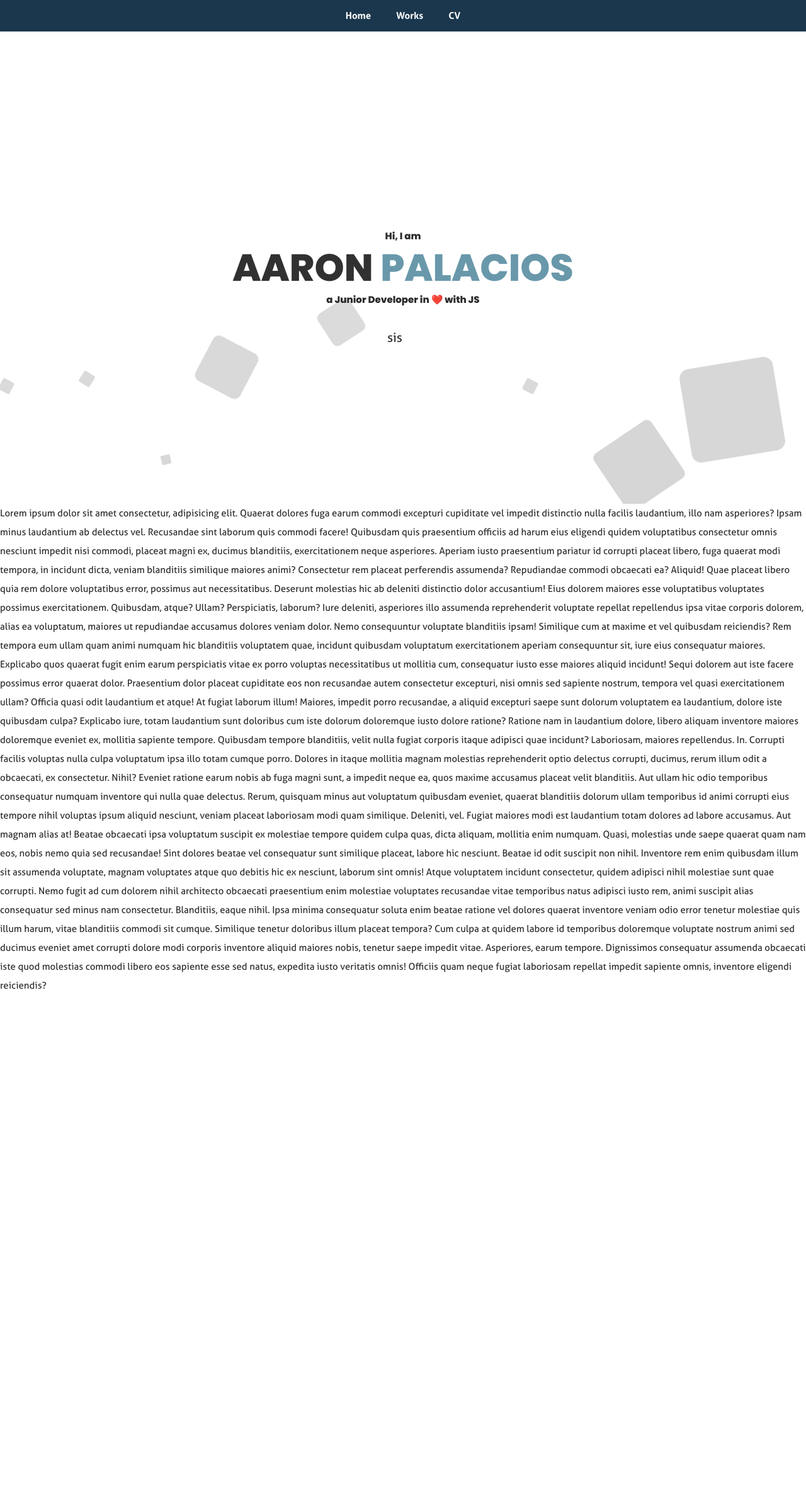
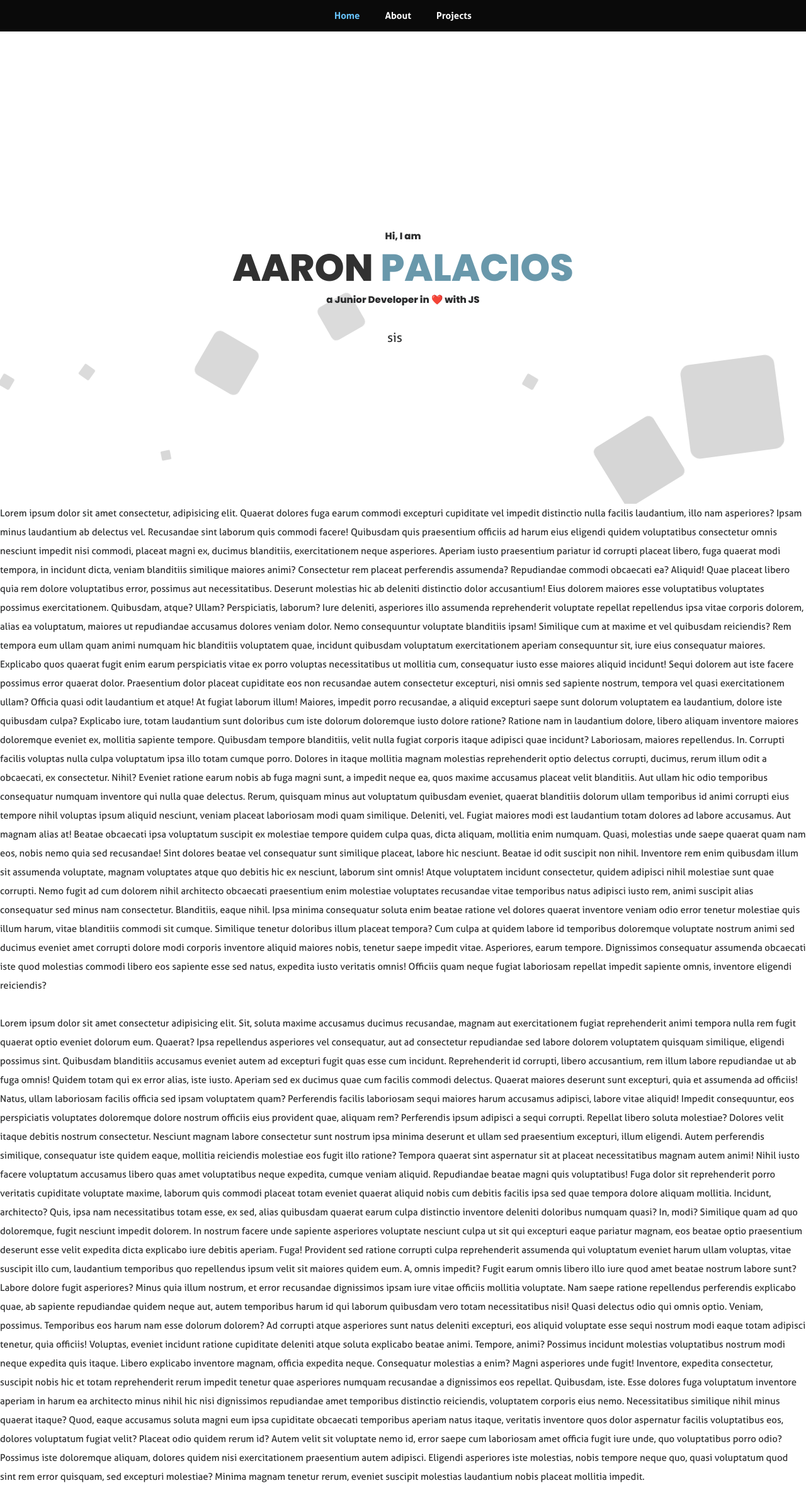
Before and after one commit to apalaciosdev/apalaciosdev-Website, a React (Create React App) app: page / in a window 1280 px wide. Shown: the whole page at 63% size. Before the commit the page ends 1610 px from the top, so only its background shows below. Built offline with nearby package versions, Linux system fonts and the light colour scheme.

Commit message:
2112311422

```diff
--- a/src/App.js
+++ b/src/App.js
@@ -9,7 +9,26 @@ function App() {
       <Navbar/>
       <Header data={data.main}/>
       <About/>
-      <p></p>
+      <p>Lorem ipsum dolor sit amet consectetur adipisicing elit. Sit, soluta maxime accusamus ducimus recusandae, magnam aut exercitationem fugiat reprehenderit animi tempora nulla rem fugit quaerat optio eveniet dolorum eum. Quaerat?
+      Ipsa repellendus asperiores vel consequatur, aut ad consectetur repudiandae sed labore dolorem voluptatem quisquam similique, eligendi possimus sint. Quibusdam blanditiis accusamus eveniet autem ad excepturi fugit quas esse cum incidunt.
+      Reprehenderit id corrupti, libero accusantium, rem illum labore repudiandae ut ab fuga omnis! Quidem totam qui ex error alias, iste iusto. Aperiam sed ex ducimus quae cum facilis commodi delectus.
+      Quaerat maiores deserunt sunt excepturi, quia et assumenda ad officiis! Natus, ullam laboriosam facilis officia sed ipsam voluptatem quam? Perferendis facilis laboriosam sequi maiores harum accusamus adipisci, labore vitae aliquid!
+      Impedit consequuntur, eos perspiciatis voluptates doloremque dolore nostrum officiis eius provident quae, aliquam rem? Perferendis ipsum adipisci a sequi corrupti. Repellat libero soluta molestiae? Dolores velit itaque debitis nostrum consectetur.
+      Nesciunt magnam labore consectetur sunt nostrum ipsa minima deserunt et ullam sed praesentium excepturi, illum eligendi. Autem perferendis similique, consequatur iste quidem eaque, mollitia reiciendis molestiae eos fugit illo ratione?
+      Tempora quaerat sint aspernatur sit at placeat necessitatibus magnam autem animi! Nihil iusto facere voluptatum accusamus libero quas amet voluptatibus neque expedita, cumque veniam aliquid. Repudiandae beatae magni quis voluptatibus!
+      Fuga dolor sit reprehenderit porro veritatis cupiditate voluptate maxime, laborum quis commodi placeat totam eveniet quaerat aliquid nobis cum debitis facilis ipsa sed quae tempora dolore aliquam mollitia. Incidunt, architecto?
+      Quis, ipsa nam necessitatibus totam esse, ex sed, alias quibusdam quaerat earum culpa distinctio inventore deleniti doloribus numquam quasi? In, modi? Similique quam ad quo doloremque, fugit nesciunt impedit dolorem.
+      In nostrum facere unde sapiente asperiores voluptate nesciunt culpa ut sit qui excepturi eaque pariatur magnam, eos beatae optio praesentium deserunt esse velit expedita dicta explicabo iure debitis aperiam. Fuga!
+      Provident sed ratione corrupti culpa reprehenderit assumenda qui voluptatum eveniet harum ullam voluptas, vitae suscipit illo cum, laudantium temporibus quo repellendus ipsum velit sit maiores quidem eum. A, omnis impedit?
+      Fugit earum omnis libero illo iure quod amet beatae nostrum labore sunt? Labore dolore fugit asperiores? Minus quia illum nostrum, et error recusandae dignissimos ipsam iure vitae officiis mollitia voluptate.
+      Nam saepe ratione repellendus perferendis explicabo quae, ab sapiente repudiandae quidem neque aut, autem temporibus harum id qui laborum quibusdam vero totam necessitatibus nisi! Quasi delectus odio qui omnis optio.
+      Veniam, possimus. Temporibus eos harum nam esse dolorum dolorem? Ad corrupti atque asperiores sunt natus deleniti excepturi, eos aliquid voluptate esse sequi nostrum modi eaque totam adipisci tenetur, quia officiis!
+      Voluptas, eveniet incidunt ratione cupiditate deleniti atque soluta explicabo beatae animi. Tempore, animi? Possimus incidunt molestias voluptatibus nostrum modi neque expedita quis itaque. Libero explicabo inventore magnam, officia expedita neque.
+      Consequatur molestias a enim? Magni asperiores unde fugit! Inventore, expedita consectetur, suscipit nobis hic et totam reprehenderit rerum impedit tenetur quae asperiores numquam recusandae a dignissimos eos repellat. Quibusdam, iste.
+      Esse dolores fuga voluptatum inventore aperiam in harum ea architecto minus nihil hic nisi dignissimos repudiandae amet temporibus distinctio reiciendis, voluptatem corporis eius nemo. Necessitatibus similique nihil minus quaerat itaque?
+      Quod, eaque accusamus soluta magni eum ipsa cupiditate obcaecati temporibus aperiam natus itaque, veritatis inventore quos dolor aspernatur facilis voluptatibus eos, dolores voluptatum fugiat velit? Placeat odio quidem rerum id?
+      Autem velit sit voluptate nemo id, error saepe cum laboriosam amet officia fugit iure unde, quo voluptatibus porro odio? Possimus iste doloremque aliquam, dolores quidem nisi exercitationem praesentium autem adipisci.
+      Eligendi asperiores iste molestias, nobis tempore neque quo, quasi voluptatum quod sint rem error quisquam, sed excepturi molestiae? Minima magnam tenetur rerum, eveniet suscipit molestias laudantium nobis placeat mollitia impedit.</p>
     </div>
   );
 }
--- a/src/assets/styles/colors.js
+++ b/src/assets/styles/colors.js
@@ -1,4 +1,5 @@
 export const Colors = {
+  darkAbsolute: '#0A0A0A',
   navy: '#1A374D',
   darkOcean: '#406882',
   winter: '#6998AB',
--- a/src/assets/styles/css/styles.css
+++ b/src/assets/styles/css/styles.css
@@ -1,6 +1,5 @@
 
+.active {
 
-.name{
-  font-family: "Poppins-ExtraBold";
-  font-size: 60px;
+  color: #68C4FD;
 }
--- a/src/assets/styles/jss/header.js
+++ b/src/assets/styles/jss/header.js
@@ -3,7 +3,7 @@ import {Colors} from '../colors'
 const header = {
   letras: {
     fontFamily: "Poppins-ExtraBold",
-    zIndex: 2
+    zIndex: 2,
   },
 
   nameTitle: {
--- a/src/assets/styles/jss/navbar.js
+++ b/src/assets/styles/jss/navbar.js
@@ -2,7 +2,7 @@ import {Colors} from '../colors'
 
 const navbar = {
   body: {
-    backgroundColor: Colors.navy,
+    backgroundColor: Colors.darkAbsolute,
     color: 'white',
     display: 'flex',
     justifyContent: 'center',
@@ -16,14 +16,17 @@ const navbar = {
 
   ul: {
     display: 'inline-block',
-    listStyle: 'none'
+    listStyle: 'none',
+
   },
 
   li: {
     float: 'left',
     paddingLeft: 20,
     paddingRight: 20,
-  }
+
+  },
+
 
 }
 
--- a/src/components/Header.js
+++ b/src/components/Header.js
@@ -10,7 +10,7 @@ const Header = ({data}) => {
 
 
   return (
-    <div class="area" >
+    <div class="area" id='header'>
       <div className={classes.generalDiv}>
         <p className={classes.letras}>{data.welcomeTitle}</p>
         <h2 className={classes.nameTitle}>{data.name} <span className={classes.surnameTitle}>{data.surname}</span></h2>
--- /dev/null
+++ b/src/components/NavLink.js
@@ -0,0 +1,22 @@
+import React from "react";
+import { Link, animateScroll as scroll } from "react-scroll";
+
+const NavLink = ({ active, name, to }) => {
+  return (
+    <div>
+      <Link
+        to={to}
+        smooth={true}
+        duration={1000}
+        activeClass={active ? 'active' : ''}
+        spy={true}
+        offset={-70}
+        duration={1000}
+      >
+        {name}
+      </Link>
+    </div>
+  );
+};
+
+export default NavLink;
--- a/src/components/Navbar.js
+++ b/src/components/Navbar.js
@@ -1,6 +1,8 @@
 import React from 'react'
 import navbar from '../assets/styles/jss/navbar'
 import {createUseStyles} from 'react-jss'
+import { Link, animateScroll as scroll } from "react-scroll";
+import NavLink from './NavLink';
 
 
 const Navbar = () => {
@@ -8,13 +10,48 @@ const Navbar = () => {
   const css = useStyles();
 
   return (
-    <div className={css.body}>
-      <ul className={css.ul}>
-        <li className={css.li}>Home</li>
-        <li className={css.li}>Works</li>
-        <li className={css.li}>CV</li>
-      </ul>
-    </div>
+    <header className={css.body}>
+
+          <ul className={css.ul}>
+            <li className={css.li}>
+              <Link activeClass="active" to="header" spy={true} smooth={true} offset={-70} duration={1000} className={css.link}>
+                Home
+              </Link>
+            </li>
+            <li className={css.li}>
+            <Link activeClass="active" to="about" spy={true} smooth={true} offset={-70} duration={1000} className={css.link}>
+                About
+              </Link>
+            </li>
+            <li className={css.li}>
+            <Link activeClass="active" to="projects" spy={true} smooth={true} offset={-70} duration={1000} className={css.link}>
+                Projects
+              </Link>
+            </li>
+          </ul>
+
+        {/*<div className={css.body}>
+          <ul className={css.ul}>
+            <li className={css.li}>
+              <NavLink/>
+            </li>
+            <li className={css.li}><Link
+              className={css.link}
+              activeClass="active"
+              to="about"
+              spy={true}
+              smooth={true}
+              offset={-70}
+              duration={1000}
+            >About</Link></li>
+            <li className={css.li}>CV</li>
+          </ul>
+        </div>*/}
+      </header>
+
+
+
+
   )
 }
 
```
Also changed, not shown: src/index.css (line endings or trailing spaces). Lines whose indentation alone changed are shown as unchanged.
